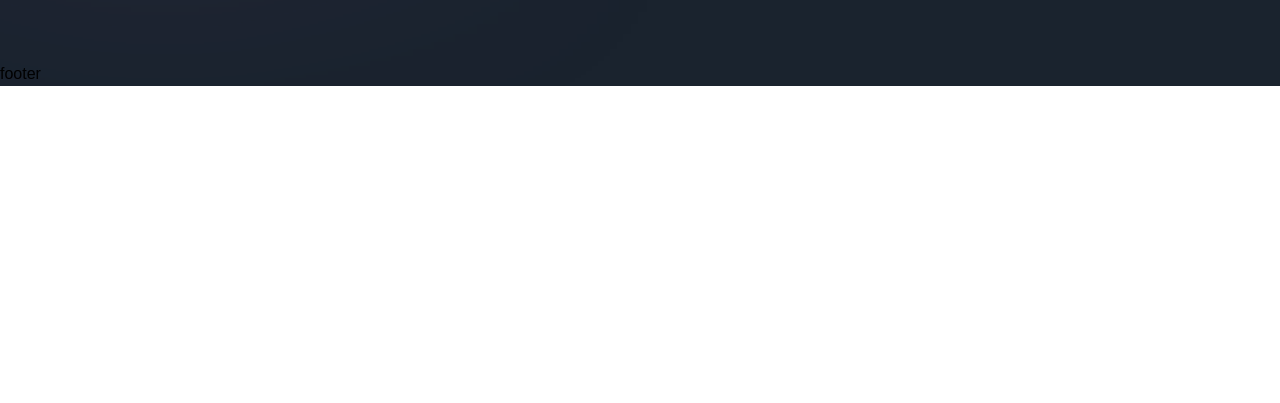
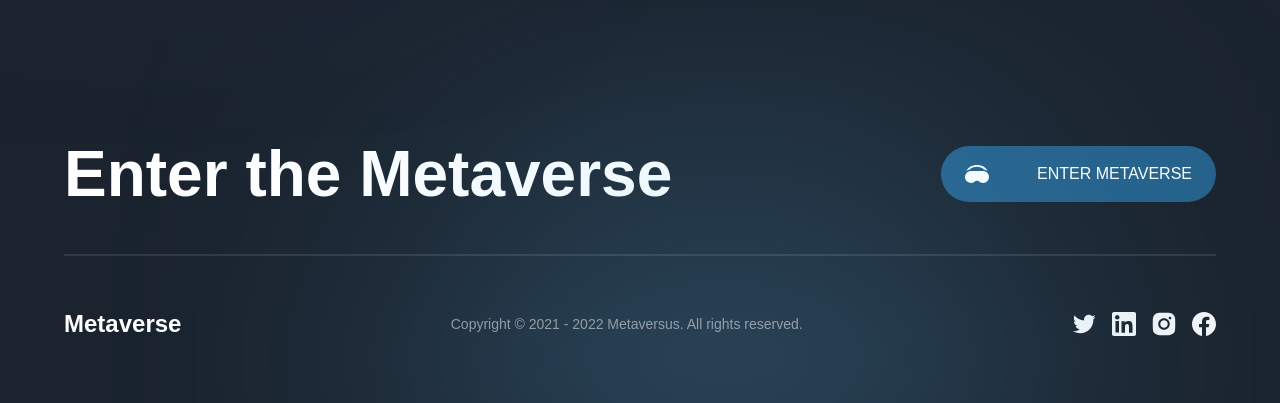
Before and after one commit to travistn/metaverse_nextjs, a Next.js app: page / in a window 1280 px wide. Shown: the part 7029-7432 px from the top of the page. Before the commit the page ends 7115 px from the top, so only its background shows below. Built offline with nearby package versions, Linux system fonts and the light colour scheme; a web font is replaced by a local one.

Commit message:
Added Footer

```diff
--- a/components/Footer.jsx
+++ b/components/Footer.jsx
@@ -1,9 +1,49 @@
 'use client';
 
+import { motion } from 'framer-motion';
+
+import styles from '../styles';
+import { footerVariants } from '../utils/motion';
+import { socials } from '../constants';
+
 const Footer = () => (
-  <footer>
-    footer
-  </footer>
+  <motion.footer
+    variants={footerVariants}
+    initial='hidden'
+    whileInView='show'
+    className={`${styles.paddings} py-8 relative`}>
+    <div className='footer-gradient' />
+    <div className={`${styles.innerWidth} mx-auto flex flex-col gap-8`}>
+      <div className='flex items-center justify-between flex-wrap gap-5'>
+        <h4 className='font-bold md:text-[64px] text-[44px] text-white'>Enter the Metaverse</h4>
+        <button
+          type='button'
+          className='flex items-center h-fit py-4 px-6 bg-[#25618b] rounded-[32px] gap-12'>
+          <img src='/headset.svg' alt='headset' className='w-[24px] h-[24px] object-contain' />
+          <span className='font-normal text-[16px] text-white uppercase'>Enter Metaverse</span>
+        </button>
+      </div>
+      <div className='flex flex-col'>
+        <div className='mb-[50px] h-[2px] bg-white opacity-10' />
+        <div className='flex items-center justify-between flex-wrap gap-4'>
+          <h4 className='font-extrabold text-[24px] text-white'>Metaverse</h4>
+          <p className='font-normal text-[14px] text-white opacity-50'>
+            Copyright © 2021 - 2022 Metaversus. All rights reserved.
+          </p>
+          <div className='flex gap-4'>
+            {socials.map((social) => (
+              <img
+                key={social.name}
+                src={social.url}
+                alt={social.name}
+                className='w-[24px] h-[24px] object-contain cursor-pointer'
+              />
+            ))}
+          </div>
+        </div>
+      </div>
+    </div>
+  </motion.footer>
 );
 
 export default Footer;
```
